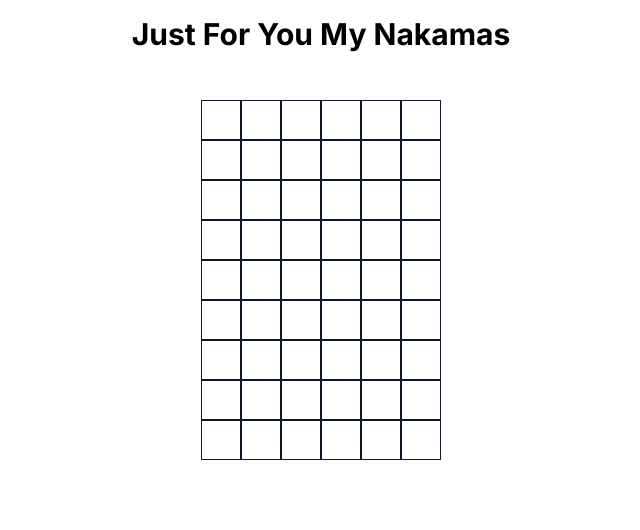
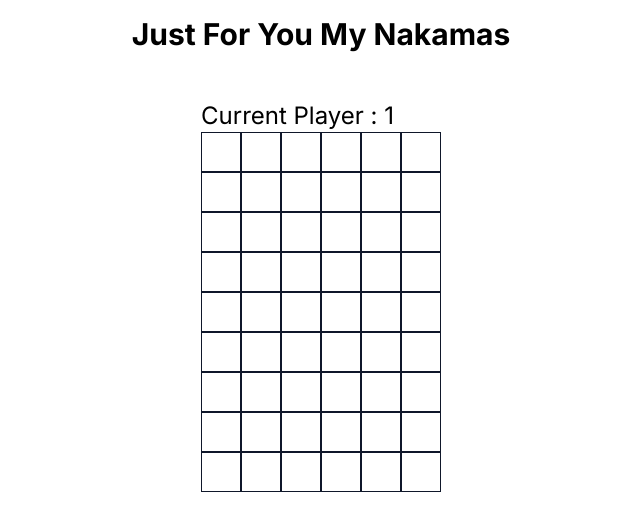
Before and after one commit to Atharva0506/chain-reaction, a Next.js app: page /game in a window 1280 px wide. Shown: the top 530 px of the page, without its empty margins (319-959 px from the left). Built offline with nearby package versions, Linux system fonts and the light colour scheme.

Commit message:
making game over logic for multiplayer

```diff
--- a/src/app/page.tsx
+++ b/src/app/page.tsx
@@ -1,5 +1,5 @@
-import Image from "next/image";
 import Head from "next/head";
+import Link from "next/link";
 export default function Home() {
   return (
    <main>
@@ -19,7 +19,10 @@ export default function Home() {
         </p>
 
         <button className="bg-blue-500 text-white px-6 py-3 rounded-lg shadow-lg transform hover:scale-105 transition-transform duration-300">
-          Start Game
+          <Link href="/game">
+            Start Game
+          </Link>
+
         </button>
         <footer className="mt-auto py-4">
         <p className="text-gray-500">
--- a/src/components/GameBoard.tsx
+++ b/src/components/GameBoard.tsx
@@ -9,19 +9,31 @@ interface GameBoardProps {
 }
 
 const GameBoard: React.FC<GameBoardProps> = ({ rows, columns }) => {
-  const [game, setGame] = useState(new ChainReactionGame(rows, columns, 2)); // Initialize game
-  const [grid, setGrid] = useState(game.grid); // Store grid in state
-  const currentPlayer = game.currentPlayer; // Get the current player
+  const [game, setGame] = useState(new ChainReactionGame(rows, columns, 3)); //  passing Rows and  cols and no of plauyers
+  const [grid, setGrid] = useState(game.grid);
+  const [turns,setTurns] = useState(0)
+  const currentPlayer = game.currentPlayer;
 
   const handleCellClick = (row: number, column: number) => {
-    const success = game.placeAtom(row, column); // Place atom in the clicked cell
+    const success = game.placeAtom(row, column);
     if (success) {
-      setGrid([...game.grid]); // Update grid state
-      game.switchPlayer(); // Switch player after placing atom
+      setGrid([...game.grid]);
+      game.switchPlayer();
+
+      setTurns(turns+1)
+      const gameOverStatus = game.isGameOver();
+      console.log(turns + " " + game.numPlayers + " " + gameOverStatus.gameOver)
+        if (turns >= game.numPlayers && gameOverStatus.gameOver) {
+          console.log(`Game over! Player ${gameOverStatus.winner} wins!`);
+           alert(`Game over! Player ${gameOverStatus.winner} wins!`)
+        }
     }
   };
 
   return (
+    <div>
+      <div className="text-2xl ">Current Player : {currentPlayer}</div>
+
       <div className="grid grid-cols-6 ">
         {grid.map((row, rowIndex) =>
           row.map((cell, colIndex) => (
@@ -37,6 +49,7 @@ const GameBoard: React.FC<GameBoardProps> = ({ rows, columns }) => {
           ))
         )}
       </div>
+    </div>
   );
 };
 
--- a/src/utils/gameLogic.ts
+++ b/src/utils/gameLogic.ts
@@ -11,6 +11,7 @@ class ChainReactionGame {
     grid: Cell[][];
     turnComplete: boolean;
     turnCounter: number;
+
 
     constructor(rows: number, cols: number, numPlayers: number) {
         this.rows = rows;
@@ -106,19 +107,21 @@ class ChainReactionGame {
         this.turnComplete = false;
     }
 
-    endTurn(): void {
-        this.turnComplete = true;
-    }
+    // endTurn(): void {
+    //     this.turnComplete = true;
+    // }
 
-    printGrid(): void {
-        for (let i = 0; i < this.rows; i++) {
-            let row = '';
-            for (let j = 0; j < this.cols; j++) {
-                row += this.grid[i][j].player + '-' + this.grid[i][j].atoms + ' ';
-            }
-            console.log(row);
-        }
-    }
+
+    //    Just For Node JS Check
+    //     printGrid(): void {
+    //         for (let i = 0; i < this.rows; i++) {
+    //             let row = '';
+    //             for (let j = 0; j < this.cols; j++) {
+    //                 row += this.grid[i][j].player + '-' + this.grid[i][j].atoms + ' ';
+    //             }
+    //             console.log(row);
+    //         }
+    //     }
 
     minimax(depth: number, isMaximizingPlayer: boolean): number {
         if (depth === 0 || this.isGameOver().gameOver) {
@@ -193,9 +196,11 @@ class ChainReactionGame {
             for (let j = 0; j < this.cols; j++) {
                 if (this.grid[i][j].player !== 0) {
                     activePlayers.add(this.grid[i][j].player);
+                    console.log(activePlayers.add(this.grid[i][j].player))
                 }
             }
         }
+
         if (activePlayers.size === 1) {
             return { gameOver: true, winner: [...activePlayers][0] };
         } else {
@@ -203,6 +208,7 @@ class ChainReactionGame {
         }
     }
 
+    // Just for Logic
     undoMove(row: number, col: number): void {
         let cell = this.grid[row][col];
         if (cell.atoms > 0) {
@@ -214,4 +220,4 @@ class ChainReactionGame {
     }
 }
 
-export { ChainReactionGame, Cell };
+export { ChainReactionGame }; export type { Cell };
```
Also changed, not shown: src/components/Cell.tsx (+20 -4 lines). Lines whose indentation alone changed are shown as unchanged.
